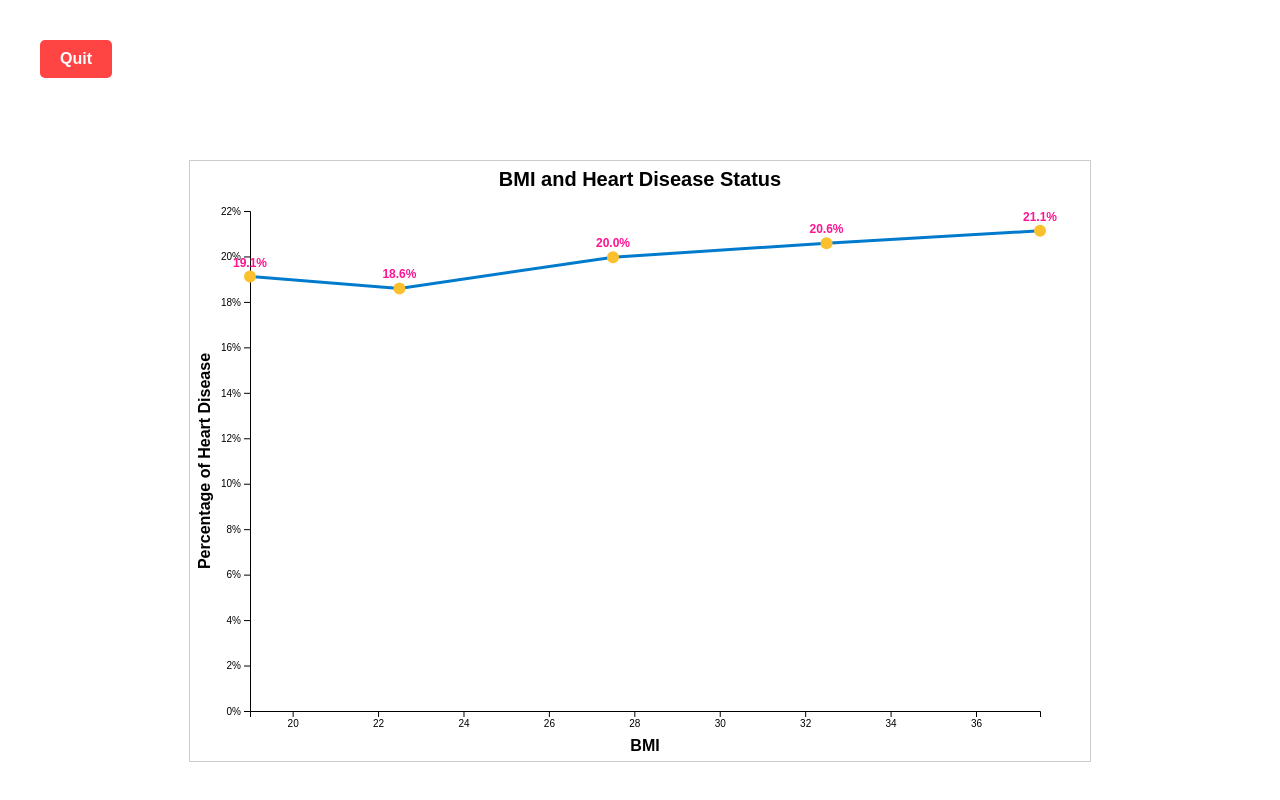
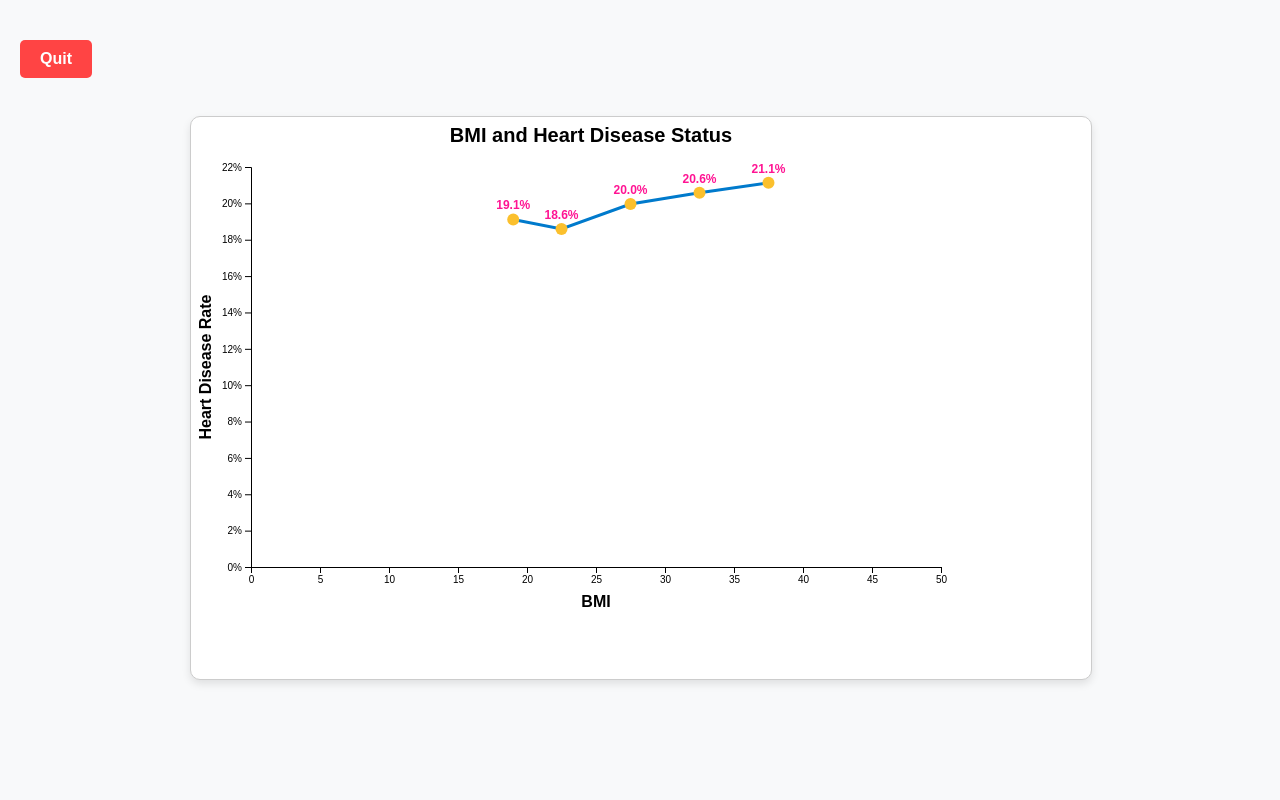
Before and after one commit to dyle123/DoAnhThucHanh, a plain HTML site: page Task/Task6.html in a window 1280 px wide. Drawn offline with nearby package versions, Linux system fonts and the light colour scheme.

Commit message:
update chút xíu ở task 6

```diff
--- a/CSS/Task6.css
+++ b/CSS/Task6.css
@@ -1,37 +1,47 @@
 body {
     font-family: Arial, sans-serif;
-    text-align: center;
+    margin: 0;
+    padding: 0;
+    height: 100vh;
+    display: flex;
+    flex-direction: column;
+    justify-content: center; /* căn giữa theo chiều dọc */
+    align-items: center;     /* căn giữa theo chiều ngang */
+    background-color: #f8f9fa;
 }
 
-#chart svg {
-    display: block;
-    margin: 0 auto;
+#chart {
+    width: 80%;
+    max-width: 900px;
 }
 
+svg {
+    width: 100%;
+    height: auto;
+    border: 1px solid #ccc;
+    background: white;
+    box-shadow: 0px 4px 8px rgba(0, 0, 0, 0.1);
+    border-radius: 10px;
+}
+
+/* Style cho nút thoát nếu cần */
 .quit-btn {
     display: inline-block;
-    margin: 20px;
+    margin-top: 20px;
     padding: 10px 20px;
     background-color: #f44336;
     color: white;
     text-decoration: none;
     border-radius: 5px;
+    font-weight: bold;
+    transition: background-color 0.3s;
+}
+
+.quit-btn:hover {
+    background-color: #d32f2f;
 }
 
 h1 {
-    text-align: center;
+    margin-bottom: 20px;
+    color: #333;
 }
-
-#chart {
-    margin-top: 160px;
-    width: 100%;
-    margin-left: auto;
-    margin-right: auto;
-}
-
-svg {
-    margin-top: 160px;
-    border: 1px solid #ccc;
-    display: flex;
-    justify-content: center;
-  }
--- a/JS/Task6.js
+++ b/JS/Task6.js
@@ -4,49 +4,58 @@ d3.csv("../cleaned_heart_disease1.csv").then(data => {
         d.BMI = +d.BMI;
         d.HeartDisease = +d["Heart Disease Status"];
     });
+
     // Tạo các nhóm dựa vào số liệu BMI theo khoảng cách 5 đơn vị (10-50)
     const binSize = 5;
     const bmiBins = d3.bin().value(d => d.BMI).thresholds(d3.range(10, 50, binSize))(data);
+
     // Tính tỷ lệ bệnh tim với mỗi nhóm BMI
     const binnedData = bmiBins.map(bin => {
-        // Tổng số người trong nhóm
         const total = bin.length;
-        // Số người có bệnh tim
         const diseaseCount = bin.filter(d => d.HeartDisease === 1).length;
         return {
-            binMid: (bin.x0 + bin.x1) / 2, // giá trị giữa của nhóm
+            binMid: (bin.x0 + bin.x1) / 2,
             label: `${Math.round(bin.x0)}–${Math.round(bin.x1)}`,
-            rate: total > 0 ? diseaseCount / total : 0 // tỷ lệ bệnh tim (đơn vị: %)
+            rate: total > 0 ? diseaseCount / total : 0
         };
     });
+
     // Tạo SVG
     const svg = d3.select("#chart").append("svg")
-        .attr("width", 900)
-        .attr("height", 600);
-// Các số liệu về lề, kích thước biểu đồ,...
+        .attr("width", 800)
+        .attr("height", 500);
+
     const margin = { top: 50, right: 50, bottom: 50, left: 60 };
     const width = +svg.attr("width") - margin.left - margin.right;
     const height = +svg.attr("height") - margin.top - margin.bottom;
-    const chart = svg.append("g").attr("transform", `translate(${margin.left},${margin.top})`);
-// Tạo tỷ lệ x (BMI)
+
+    const chart = svg.append("g")
+        .attr("transform", `translate(${margin.left},${margin.top})`);
+
+    // Tạo tỷ lệ x (BMI) - CHỈNH TRỤC BẮT ĐẦU TỪ 0
     const x = d3.scaleLinear()
-        .domain(d3.extent(binnedData, d => d.binMid))
+        .domain([0, 50])  // <-- chỉnh ở đây, cố định từ 0 đến 50
         .range([0, width]);
+
     // Tạo tỷ lệ y (phần trăm bệnh tim)
     const y = d3.scaleLinear()
         .domain([0, d3.max(binnedData, d => d.rate)]).nice()
         .range([height, 0]);
+
     // Vẽ trục x (BMI)
     chart.append("g")
         .attr("transform", `translate(0,${height})`)
         .call(d3.axisBottom(x));
+
     // Vẽ trục y (tỷ lệ % bệnh tim)
     chart.append("g")
         .call(d3.axisLeft(y).tickFormat(d3.format(".0%")));
+
     // tạo line nối các điểm
     const line = d3.line()
         .x(d => x(d.binMid))
         .y(d => y(d.rate));
+
     // vẽ đường
     chart.append("path")
         .datum(binnedData)
@@ -55,6 +64,7 @@ d3.csv("../cleaned_heart_disease1.csv").then(data => {
         .attr("stroke-width", 3)
         .attr("d", line);
 
+    // Tooltip
     const tooltip = d3.select("body").append("div")
         .style("position", "absolute")
         .style("padding", "6px")
@@ -72,7 +82,7 @@ d3.csv("../cleaned_heart_disease1.csv").then(data => {
         .attr("cx", d => x(d.binMid))
         .attr("cy", d => y(d.rate))
         .attr("r", 6)
-        .attr("fill", "#fbc02d")  // màu vàng
+        .attr("fill", "#fbc02d")
         .on("mouseover", function (event, d) {
             d3.select(this).transition().duration(200).attr("fill", "deeppink");
             tooltip.style("visibility", "visible")
@@ -99,6 +109,7 @@ d3.csv("../cleaned_heart_disease1.csv").then(data => {
         .style("fill", "deeppink")
         .text(d => `${(d.rate * 100).toFixed(1)}%`);
 
+    // Title chính
     svg.append("text")
         .attr("x", (width + margin.left + margin.right) / 2)
         .attr("y", margin.top / 2)
@@ -107,6 +118,7 @@ d3.csv("../cleaned_heart_disease1.csv").then(data => {
         .style("font-weight", "bold")
         .text("BMI and Heart Disease Status");
 
+    // Nhãn trục x
     svg.append("text")
         .attr("x", margin.left + width / 2)
         .attr("y", height + margin.top + 40)
@@ -114,12 +126,12 @@ d3.csv("../cleaned_heart_disease1.csv").then(data => {
         .style("font-weight", "bold")
         .text("BMI");
 
+    // Nhãn trục y
     svg.append("text")
         .attr("transform", `rotate(-90)`)
         .attr("x", -margin.top - height / 2)
         .attr("y", 20)
         .attr("text-anchor", "middle")
         .style("font-weight", "bold")
-        .text("Percentage of Heart Disease");
-
+        .text("Heart Disease Rate");
 });
```
Lines whose indentation alone changed are shown as unchanged.
